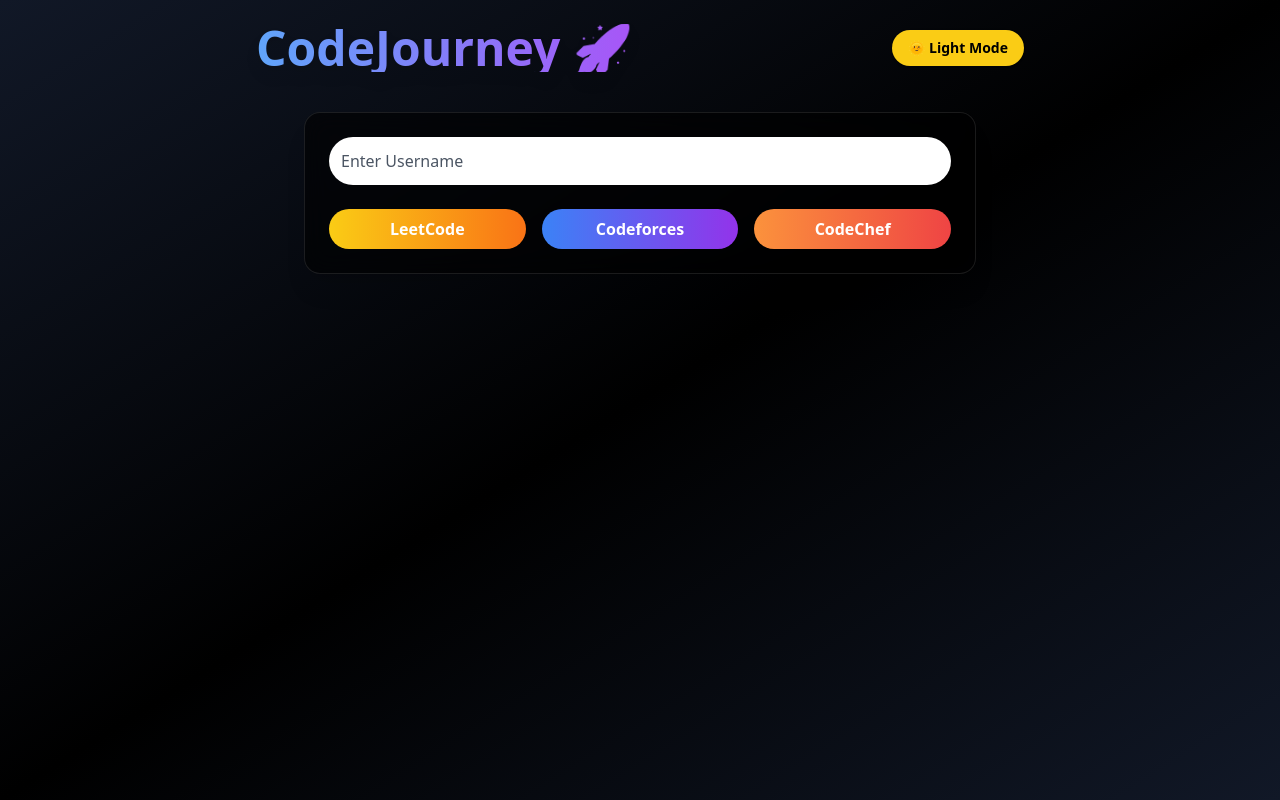
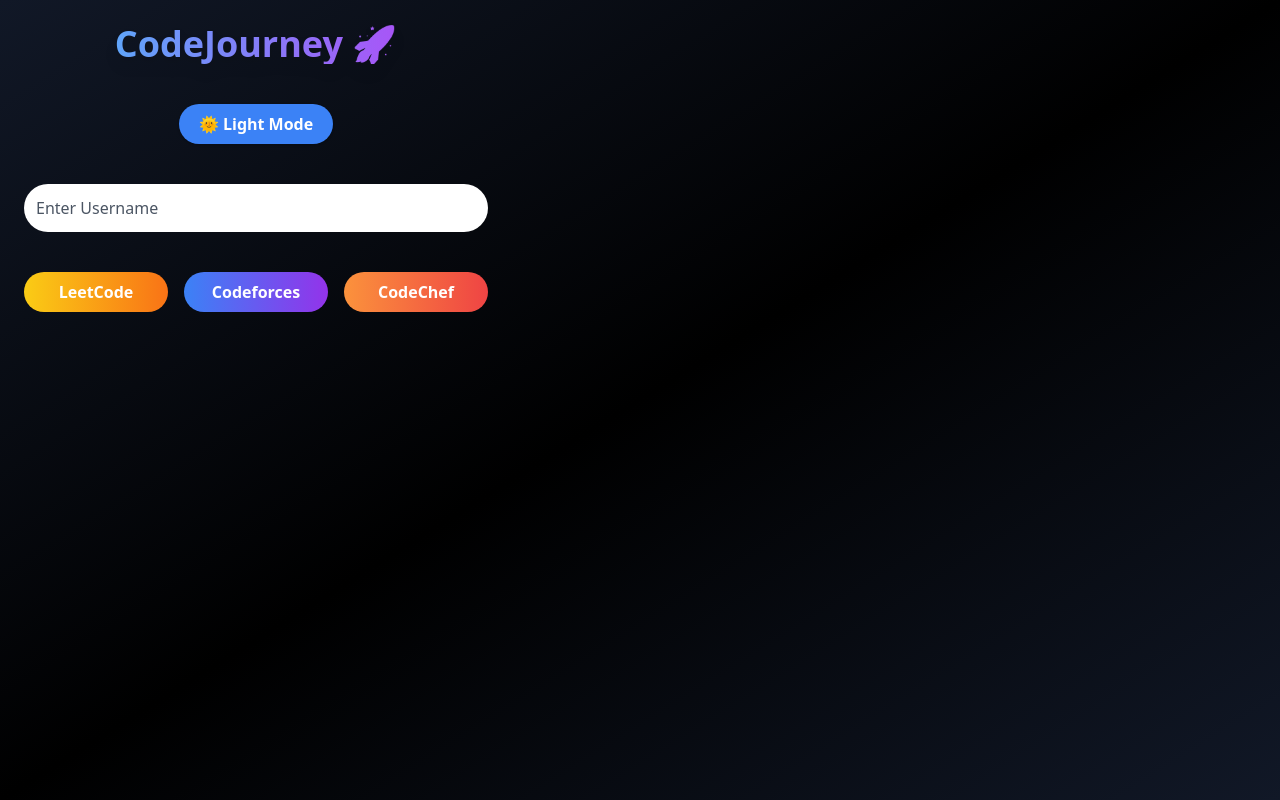
Before and after one commit to sourabh1211/CodeJourney, a React (Create React App) app in the folder CJ/: page / in a window 1280 px wide. Built offline with nearby package versions, Linux system fonts and the light colour scheme.

Commit message:
Update Profile.js

```diff
--- a/CJ/src/components/Profile.js
+++ b/CJ/src/components/Profile.js
@@ -1,5 +1,5 @@
+import React, { useState } from "react";
 
-import React, { useState } from "react";
 const Profile = () => {
   const [username, setUsername] = useState("");
   const [leetCodeImageUrl, setLeetCodeImageUrl] = useState("");
@@ -80,15 +80,16 @@
 
   return (
     <div
-      className={`min-h-screen p-6 ${
+      className={`min-h-screen w-full overflow-x-hidden flex ${
         darkMode
           ? "bg-gradient-to-br from-gray-900 via-black to-gray-900 text-white"
           : "bg-gradient-to-br from-gray-100 via-white to-gray-200 text-black"
-      } flex flex-col items-center`}
+      }`}
     >
-      <div className="flex justify-between items-center w-full max-w-3xl mb-10">
+      {/* LEFT NAV SECTION */}
+      <div className="w-full sm:w-2/5 lg:w-2/5 p-6 flex flex-col items-center gap-10">
         <h1
-          className={`text-4xl sm:text-5xl font-extrabold ${
+          className={`text-4xl font-extrabold text-center ${
             darkMode
               ? "text-transparent bg-clip-text bg-gradient-to-r from-blue-400 to-purple-500 drop-shadow-lg"
               : "text-transparent bg-clip-text bg-gradient-to-r from-pink-500 to-yellow-500 drop-shadow-md"
@@ -96,29 +97,27 @@
         >
           CodeJourney 🚀
         </h1>
+
         <button
-          className="text-black bg-yellow-400 hover:bg-yellow-300 px-4 py-2 rounded-full text-sm font-semibold shadow transition-transform duration-300 hover:scale-105"
+          className={`px-5 py-2 rounded-full font-semibold shadow transition-transform duration-300 hover:scale-105 ${
+            darkMode
+              ? "bg-blue-500 hover:bg-blue-600 text-white"
+              : "bg-yellow-400 hover:bg-yellow-300 text-black"
+          }`}
           onClick={toggleTheme}
         >
           {darkMode ? "🌞 Light Mode" : "🌙 Dark Mode"}
         </button>
-      </div>
 
-      <div
-        className={`${
-          darkMode
-            ? "bg-black bg-opacity-60 border-white/10 text-white"
-            : "bg-white bg-opacity-90 border-black/10 text-black"
-        } backdrop-blur-md p-6 rounded-2xl shadow-xl w-full max-w-2xl text-center border`}
-      >
         <input
           type="text"
           placeholder="Enter Username"
           value={username}
           onChange={(e) => setUsername(e.target.value)}
-          className="w-full p-3 mb-6 rounded-full text-black focus:outline-none focus:ring-2 focus:ring-blue-400 placeholder-gray-600"
+          className="w-full p-3 rounded-full text-black focus:outline-none focus:ring-2 focus:ring-blue-400 placeholder-gray-600"
         />
-        <div className="grid grid-cols-1 sm:grid-cols-3 gap-4">
+
+        <div className="grid grid-cols-1 sm:grid-cols-3 gap-4 w-full">
           <button
             onClick={fetchLeetCodeStats}
             className="bg-gradient-to-r from-yellow-400 to-orange-500 hover:from-yellow-300 hover:to-orange-400 text-white font-bold py-2 px-4 rounded-full transition-transform duration-300 hover:scale-105"
@@ -138,14 +137,15 @@
             {loading.codechef ? "Loading..." : "CodeChef"}
           </button>
         </div>
+
         {error && <p className="text-red-500 mt-4">{error}</p>}
         {timestamp && <p className="text-sm mt-2 text-gray-400">Last updated: {timestamp}</p>}
       </div>
 
-      {(leetCodeImageUrl || codeforcesImageUrl || codechefData) && (
-        <div className="w-full max-w-5xl mt-10 grid sm:grid-cols-3 gap-6 text-center">
+      {/* RIGHT DISPLAY SECTION */}
+      <div className="w-full sm:w-3/5 lg:w-3/5 p-6 grid grid-cols-1 md:grid-cols-2 gap-6 place-items-center">
         {leetCodeImageUrl && (
-            <div className="relative min-h-[300px] rounded-xl overflow-hidden border bg-black p-2 shadow-[0_0_25px_#f59e0b] hover:scale-105 transition duration-300">
+          <div className="col-span-1 md:col-span-2 relative rounded-xl overflow-hidden border bg-black p-2 shadow-lg hover:scale-105 transition duration-300 w-full max-w-[500px]">
             <img
               src={leetCodeImageUrl}
               alt="LeetCode Stats"
@@ -163,8 +163,9 @@
             </div>
           </div>
         )}
+
         {codeforcesImageUrl && (
-            <div className="relative min-h-[300px] rounded-xl overflow-hidden border bg-black p-2 shadow-[0_0_25px_#8b5cf6] hover:scale-105 transition duration-300">
+          <div className="relative rounded-xl overflow-hidden border bg-black p-2 shadow-lg hover:scale-105 transition duration-300 w-full max-w-[500px]">
             <img
               src={codeforcesImageUrl}
               alt="Codeforces Stats"
@@ -182,28 +183,38 @@
             </div>
           </div>
         )}
+
         {codechefData && (
-  <div className="relative min-h-[340px] rounded-xl overflow-hidden border bg-black p-4 text-white shadow-[0_0_25px_#f97316] hover:scale-105 transition duration-300 flex items-center justify-between">
-    <div className="flex items-center space-x-4">
+          <div className="relative rounded-xl overflow-hidden border bg-black p-4 text-white shadow-lg hover:scale-105 transition duration-300 w-full max-w-[500px] flex flex-col gap-4">
+            <div className="flex items-center gap-4">
               <img
                 src={codechefData.profile}
                 alt="Profile"
                 className="w-20 h-20 rounded-full border-2 border-orange-400"
               />
-      <div className="text-left space-y-2">
-        <h3 className="text-2xl font-bold text-amber-800 text-left">CodeChef Stats</h3>
-        <p className="text-lg font-bold">{codechefData.name}</p>
-        <p className="text-lg">⭐{codechefData.stars} Rating: {codechefData.currentRating}</p>
-        <p className="text-lg">📈 Highest Rating: {codechefData.highestRating}</p>
-        <p className="text-lg">🌍 Global Rank: {codechefData.globalRank}</p>
-        <p className="text-lg">🏆 Country Rank: {codechefData.countryRank}</p>
-        <div className="flex items-center space-x-2">
-          <img src={codechefData.countryFlag} alt="Country Flag" className="w-6 h-4" />
-          <span className="text-sm">{codechefData.countryName}</span>
+              <div className="text-left">
+                <h3 className="text-xl font-bold">{codechefData.name}</h3>
+                <p className="text-sm text-gray-300">{codechefData.institution}</p>
               </div>
             </div>
+            <div className="grid grid-cols-2 gap-3 text-sm">
+              <p>
+                <strong>Rating:</strong> {codechefData.currentRating}
+              </p>
+              <p>
+                <strong>Stars:</strong> {codechefData.stars}
+              </p>
+              <p>
+                <strong>Max Rating:</strong> {codechefData.highestRating}
+              </p>
+              <p>
+                <strong>Global Rank:</strong> {codechefData.globalRank}
+              </p>
+              <p>
+                <strong>Country Rank:</strong> {codechefData.countryRank}
+              </p>
             </div>
-    <div className="absolute bottom-4 right-4">
+            <div className="self-end">
               <a
                 href={`https://www.codechef.com/users/${username}`}
                 target="_blank"
@@ -215,10 +226,9 @@
             </div>
           </div>
         )}
-
       </div>
-      )}
     </div>
   );
 };
+
 export default Profile;
```
Lines whose indentation alone changed are shown as unchanged.
